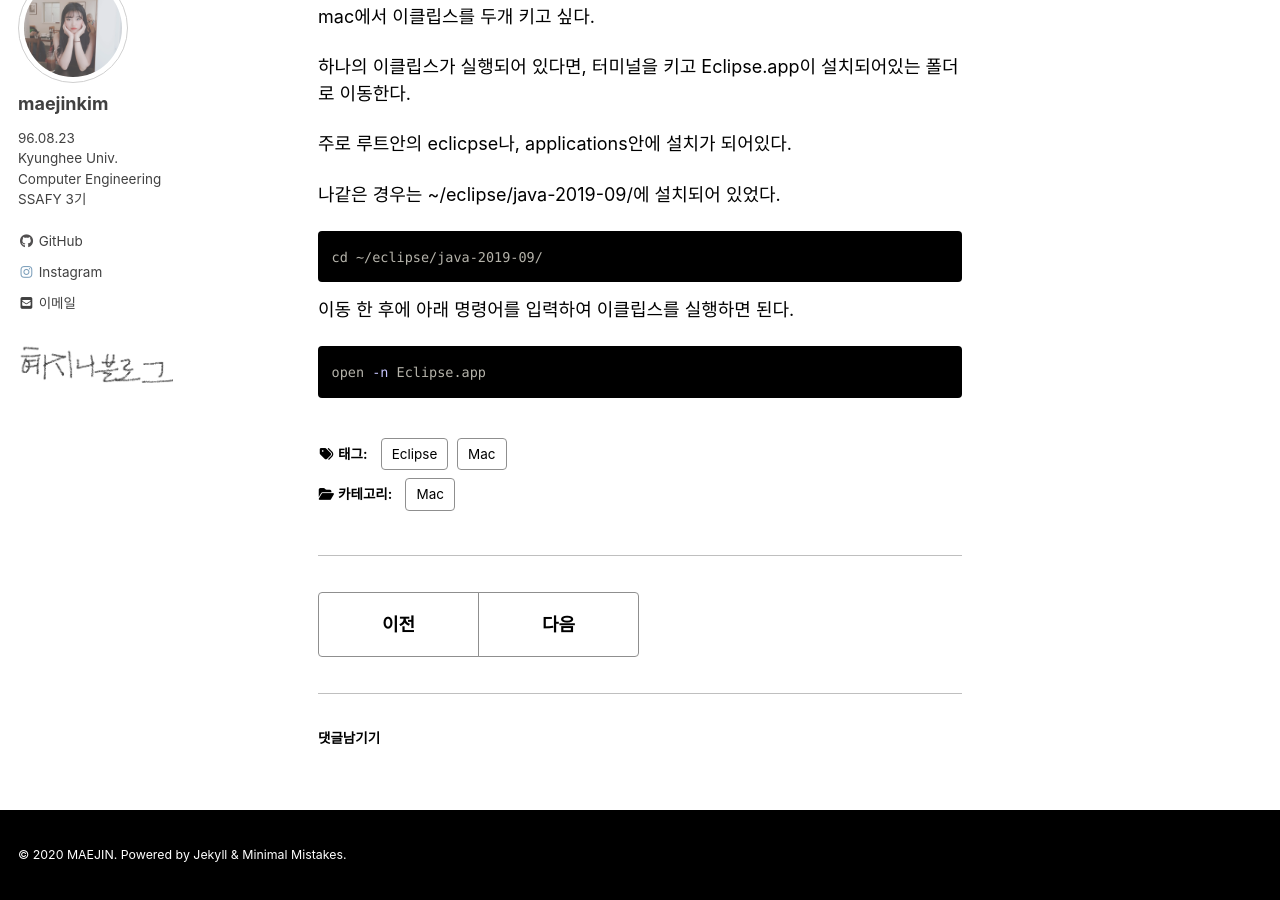
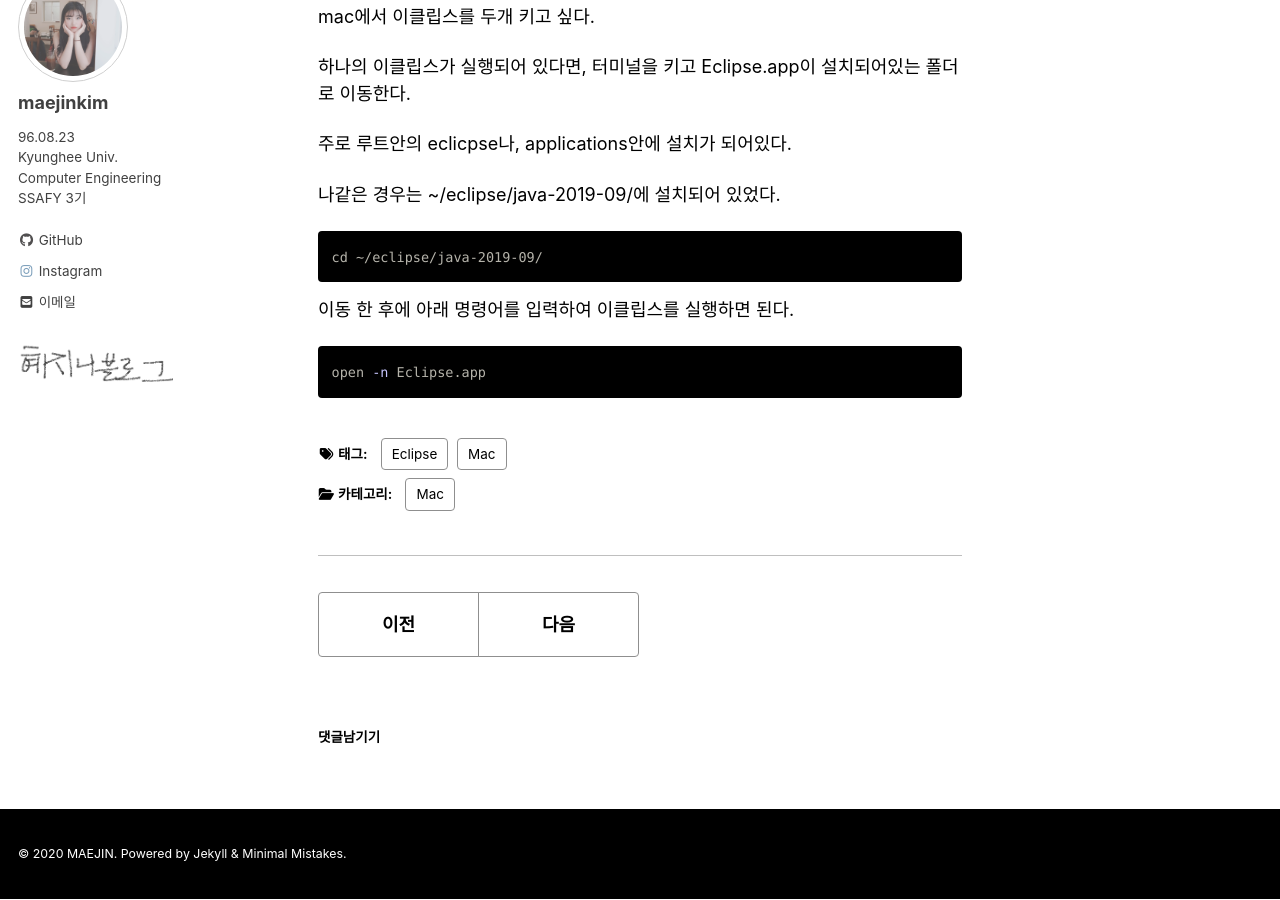
Before and after one commit to maejinkim/maejinkim.github.io, a Jekyll site: the page built from _posts/20-05-18-이클립스하나더.md, in a window 1280 px wide and 900 px high, scrolled down 239 px. Built offline with Jekyll 4.4.1, drawn with Linux system fonts in a browser that asks for light colours; cached includes are drawn as plain includes; nearby versions of some CDN libraries; comment, search, counter and statistics services are not loaded.

Commit message:
댓글 css 변경

```diff
--- a/_sass/minimal-mistakes/_page.scss
+++ b/_sass/minimal-mistakes/_page.scss
@@ -413,7 +413,7 @@ body {
   margin-bottom: 10px;
   padding-top: 2rem;
   font-size: $type-size-6;
-  border-top: 1px solid $border-color;
+  /*border-top: 1px solid $border-color;*/
   text-transform: uppercase;
 }
 
```
Also changed, not shown: 2 other files.
